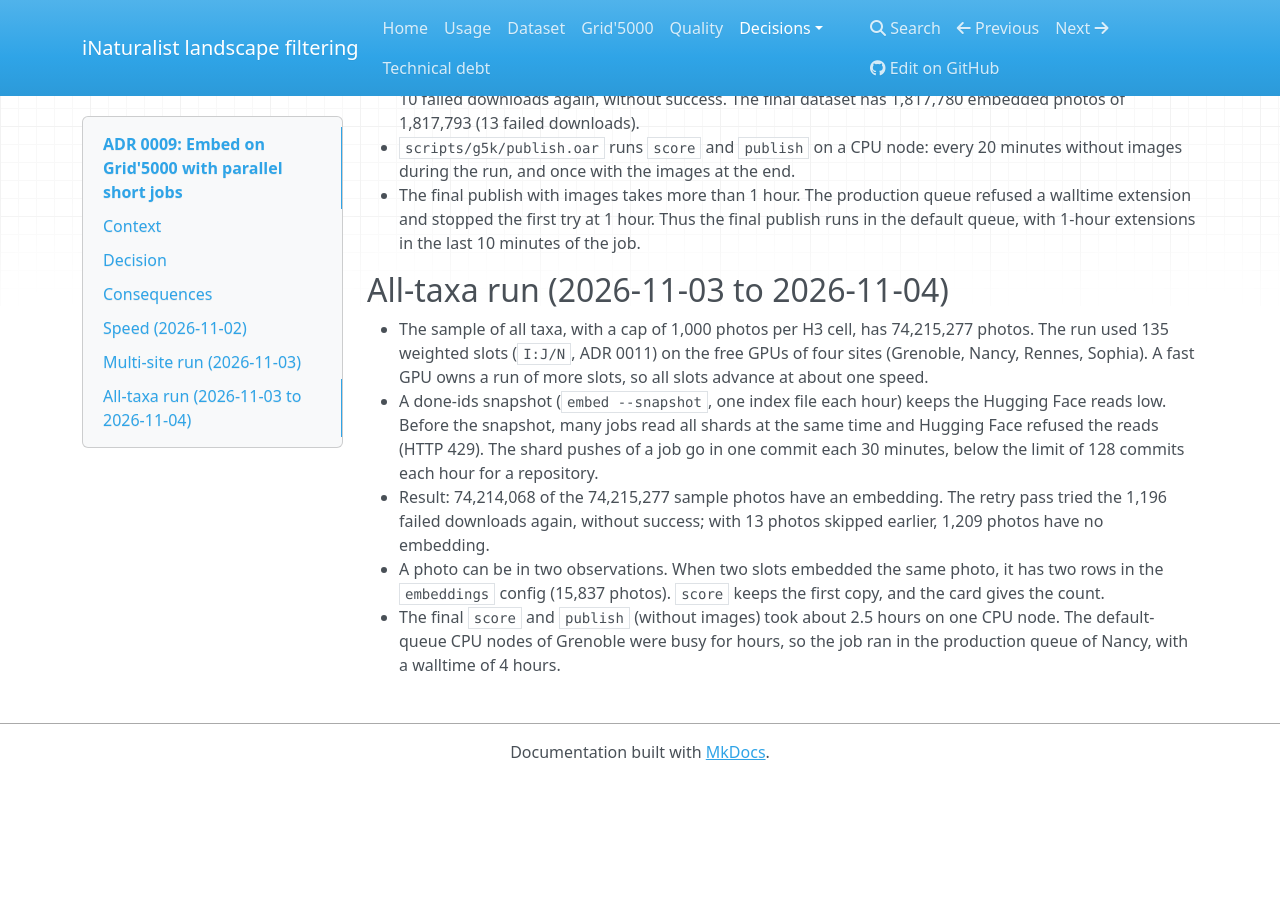
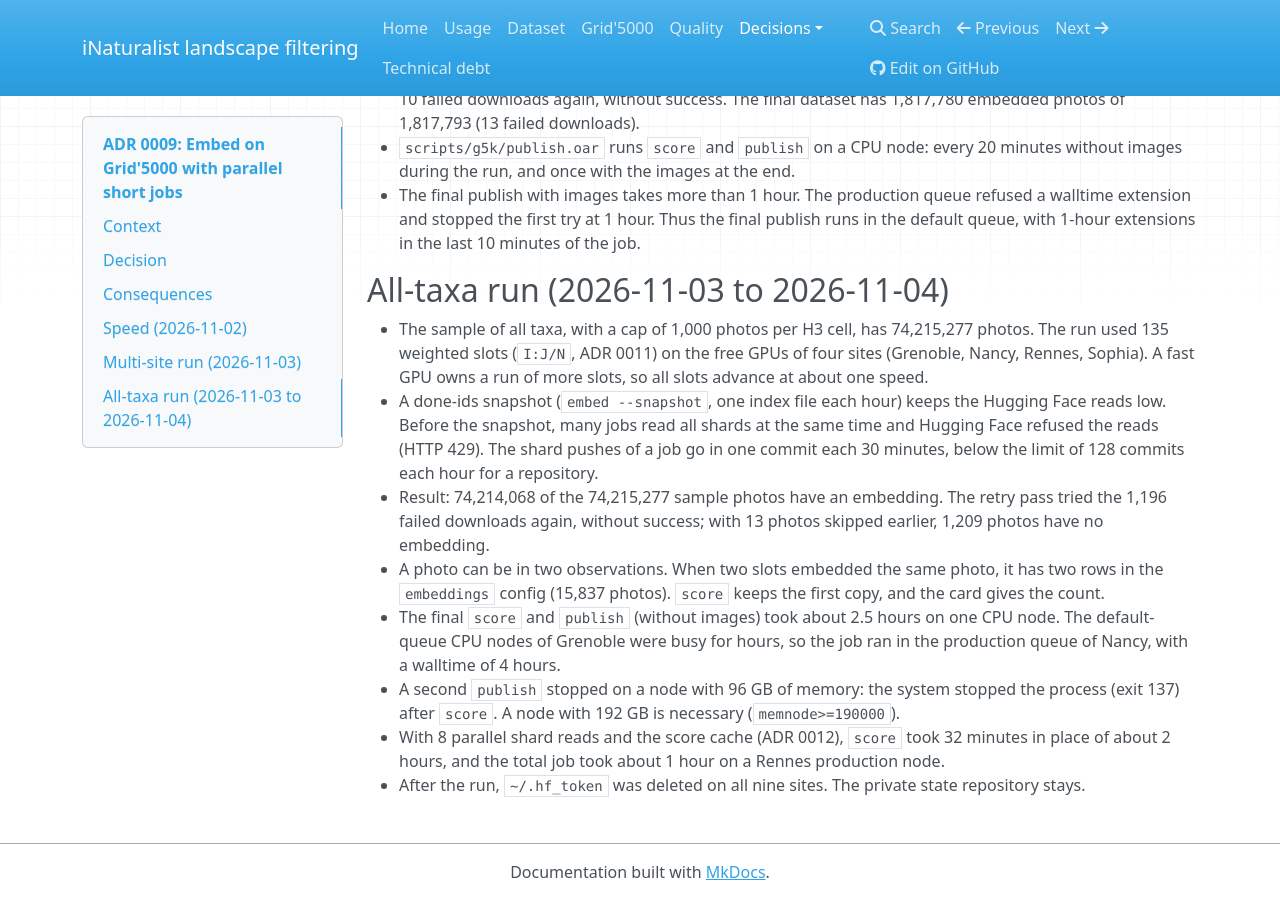
Before and after one commit to NoeFlandre/inat-landscape-filtering, an MkDocs documentation site: the page built from docs/adr/0009-grid5000-workers.md, in a window 1280 px wide and 900 px high, scrolled down 1578 px. Built offline with MkDocs 1.6.1, drawn with Linux system fonts in a browser that asks for light colours; nearby versions of some CDN libraries; before the commit the page ends 2358 px from its top, so only the background shows below that.

Commit message:
ADR 0009: memory need, faster score, token removal
Co-Authored-By: Claude Opus 5.5 <noreply@anthropic.com>

```diff
--- a/docs/adr/0009-grid5000-workers.md
+++ b/docs/adr/0009-grid5000-workers.md
@@ -47,3 +47,6 @@ With a cap of 10 photos per H3 cell, the sample has 1.8 million photos. The CPU
 - Result: 74,214,068 of the 74,215,277 sample photos have an embedding. The retry pass tried the 1,196 failed downloads again, without success; with 13 photos skipped earlier, 1,209 photos have no embedding.
 - A photo can be in two observations. When two slots embedded the same photo, it has two rows in the `embeddings` config (15,837 photos). `score` keeps the first copy, and the card gives the count.
 - The final `score` and `publish` (without images) took about 2.5 hours on one CPU node. The default-queue CPU nodes of Grenoble were busy for hours, so the job ran in the production queue of Nancy, with a walltime of 4 hours.
+- A second `publish` stopped on a node with 96 GB of memory: the system stopped the process (exit 137) after `score`. A node with 192 GB is necessary (`memnode>=190000`).
+- With 8 parallel shard reads and the score cache (ADR 0012), `score` took 32 minutes in place of about 2 hours, and the total job took about 1 hour on a Rennes production node.
+- After the run, `~/.hf_token` was deleted on all nine sites. The private state repository stays.
```
Also changed, not shown: 1 other file.
